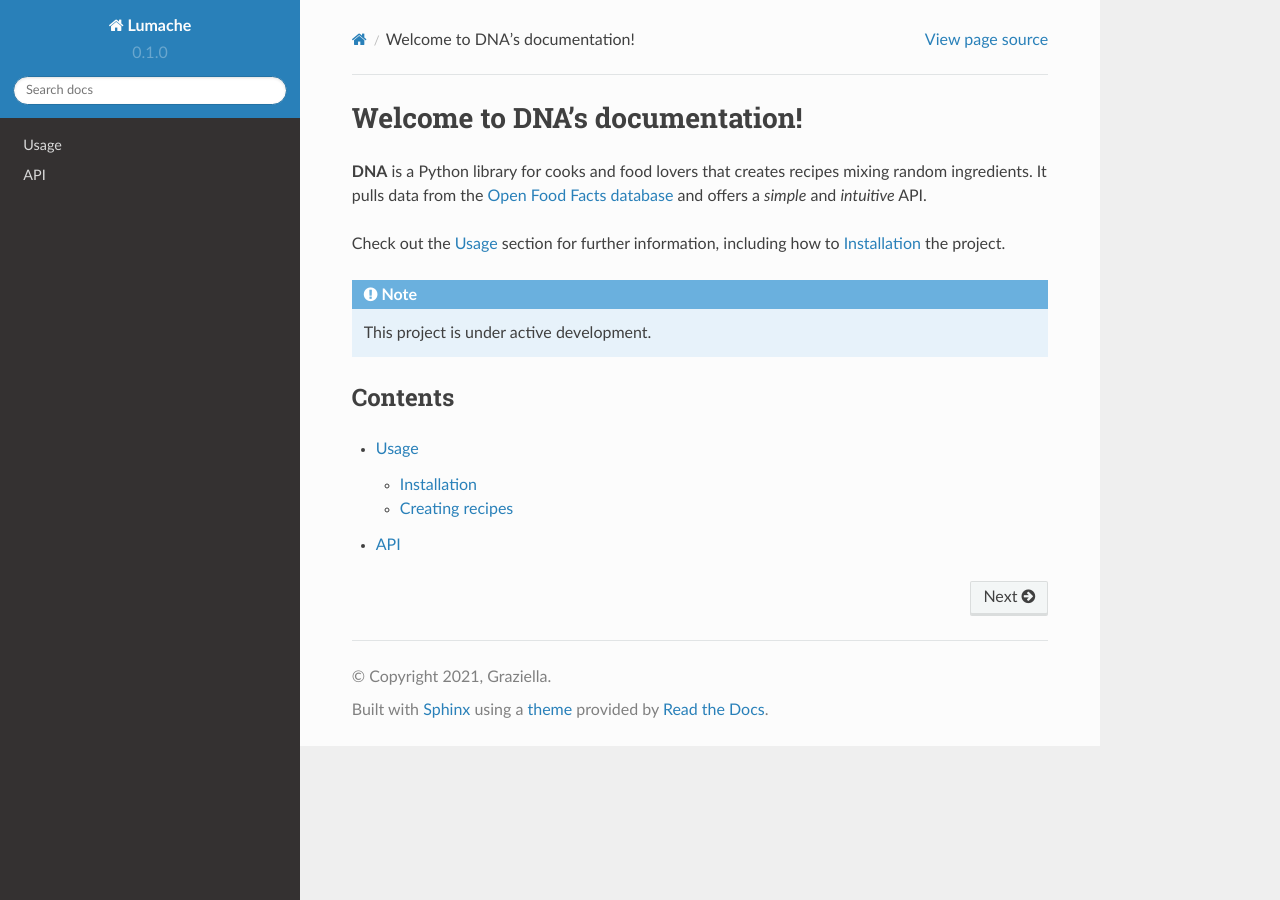
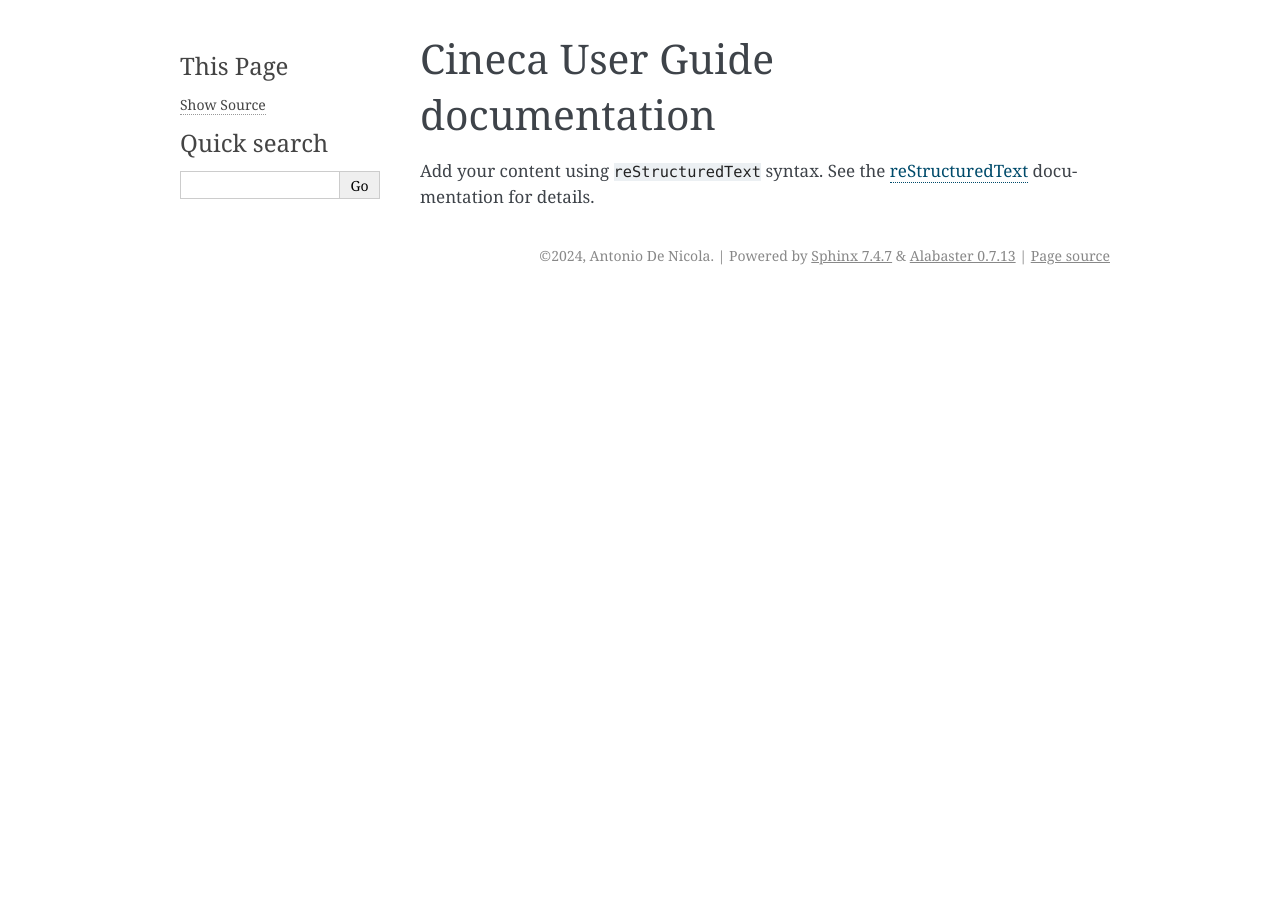
Before and after one commit to antdenicola/rd-tutorial, a Sphinx documentation site: the page built from docs/source/index.rst, in a window 1280 px wide. Built offline with Sphinx 7.4.7, drawn with Linux system fonts in a browser that asks for light colours.

Commit message:
Add files via upload

```diff
--- a/docs/source/conf.py
+++ b/docs/source/conf.py
@@ -1,35 +1,28 @@
 # Configuration file for the Sphinx documentation builder.
+#
+# For the full list of built-in configuration values, see the documentation:
+# https://www.sphinx-doc.org/en/master/usage/configuration.html
 
-# -- Project information
+# -- Project information -----------------------------------------------------
+# https://www.sphinx-doc.org/en/master/usage/configuration.html#project-information
 
-project = 'Lumache'
-copyright = '2021, Graziella'
-author = 'Graziella'
+project = 'Cineca User Guide'
+copyright = '2024, Antonio De Nicola'
+author = 'Antonio De Nicola'
+release = '1.0'
 
-release = '0.1'
-version = '0.1.0'
+# -- General configuration ---------------------------------------------------
+# https://www.sphinx-doc.org/en/master/usage/configuration.html#general-configuration
 
-# -- General configuration
-
-extensions = [
-    'sphinx.ext.duration',
-    'sphinx.ext.doctest',
-    'sphinx.ext.autodoc',
-    'sphinx.ext.autosummary',
-    'sphinx.ext.intersphinx',
-]
-
-intersphinx_mapping = {
-    'python': ('https://docs.python.org/3/', None),
-    'sphinx': ('https://www.sphinx-doc.org/en/master/', None),
-}
-intersphinx_disabled_domains = ['std']
+extensions = []
 
 templates_path = ['_templates']
+exclude_patterns = ['_build', 'Thumbs.db', '.DS_Store']
 
-# -- Options for HTML output
 
-html_theme = 'sphinx_rtd_theme'
 
-# -- Options for EPUB output
-epub_show_urls = 'footnote'
+# -- Options for HTML output -------------------------------------------------
+# https://www.sphinx-doc.org/en/master/usage/configuration.html#options-for-html-output
+
+html_theme = 'alabaster'
+html_static_path = ['_static']
--- a/docs/source/index.rst
+++ b/docs/source/index.rst
@@ -1,22 +1,16 @@
-Welcome to DNA's documentation!
-===================================
+.. Cineca User Guide documentation master file, created by
+   sphinx-quickstart on Thu Sep  5 14:14:56 2024.
+   You can adapt this file completely to your liking, but it should at least
+   contain the root `toctree` directive.
 
-**DNA** is a Python library for cooks and food lovers
-that creates recipes mixing random ingredients.
-It pulls data from the `Open Food Facts database <https://world.openfoodfacts.org/>`_
-and offers a *simple* and *intuitive* API.
+Cineca User Guide documentation
+===============================
 
-Check out the :doc:`usage` section for further information, including
-how to :ref:`installation` the project.
+Add your content using ``reStructuredText`` syntax. See the
+`reStructuredText <https://www.sphinx-doc.org/en/master/usage/restructuredtext/index.html>`_
+documentation for details.
 
-.. note::
-
-   This project is under active development.
-
-Contents
---------
 
 .. toctree::
-
-   usage
-   api
+   :maxdepth: 2
+   :caption: Contents:
```
